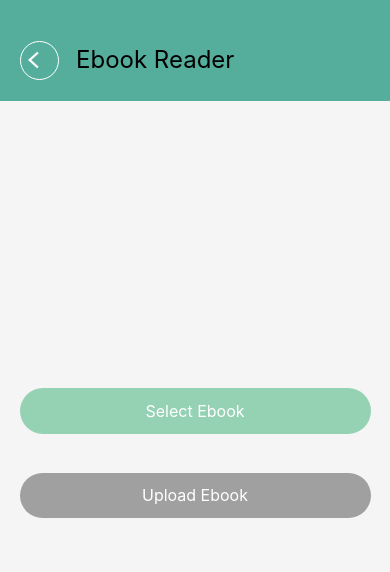
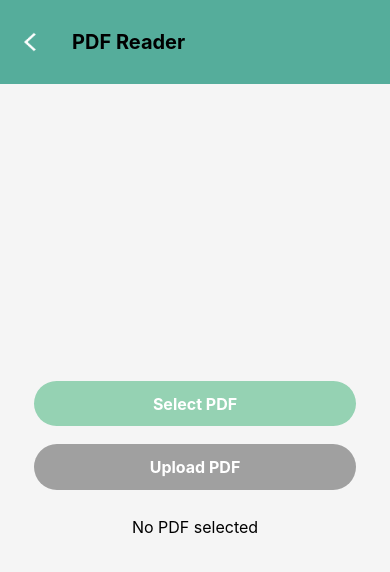
Before and after one commit to mnnlr/Chess_Vision_App_Client, a React Native app: screen /EbookReader in a window 390 px wide. Shown: the top 572 px of the page. Built offline with nearby package versions, Linux system fonts and the light colour scheme.

Commit message:
Pdf Upload

```diff
--- a/package.json
+++ b/package.json
@@ -20,6 +20,7 @@
     "expo-font": "^12.0.9",
     "expo-image-picker": "^15.0.7",
     "expo-intent-launcher": "^11.0.1",
+    "expo-sharing": "^12.0.1",
     "expo-splash-screen": "~0.27.5",
     "expo-status-bar": "~1.12.1",
     "install": "^0.13.0",
--- a/screens/EbookUploadScreen.js
+++ b/screens/EbookUploadScreen.js
@@ -1,93 +1,323 @@
+// import React, { useState } from 'react';
+// import { StyleSheet, Text, View, Alert, Platform, Pressable, Image, Dimensions } from 'react-native';
+// import * as DocumentPicker from 'expo-document-picker';
+// import { useNavigation } from '@react-navigation/native';
+// import { useSelector } from 'react-redux';
+// const { width, height } = Dimensions.get('window');
+
+// const EbookUploadScreen = () => {
+//     const [selectedEbook, setSelectedEbook] = useState(null)
+//     const navigation = useNavigation();
+//     const isDarkTheme = useSelector((state) => state.theme.isDarkTheme);
+
+//     const pickDocument = async () => {
+//         try {
+//             const result = await DocumentPicker.getDocumentAsync({
+//                 type: Platform.OS === 'ios'
+//                     ? ['com.adobe.pdf', 'org.idpf.epub']
+//                     : ['application/epub+zip', 'application/pdf'],
+//                 copyToCacheDirectory: true,
+//             });
+
+//             if (result.assets && result.assets.length > 0) {
+//                 const file = result.assets[0];
+//                 setSelectedEbook(file);
+//                 Alert.alert('Success', `Ebook selected: ${file.name}`);
+//             } else {
+//                 console.log('Document picking cancelled or failed');
+//                 Alert.alert('Info', 'No document was selected');
+//             }
+//         } catch (err) {
+//             console.error('Error picking document:', err);
+//             Alert.alert('Error', 'Failed to pick ebook. Please try again.');
+//         }
+//     };
+
+//     const uploadEbook = () => {
+//         if (selectedEbook) {
+//             console.log('Uploading ebook:', selectedEbook.name);
+//             Alert.alert('Upload', 'Ebook upload started (simulated)');
+//         } else {
+//             Alert.alert('Error', 'Please select an ebook first');
+//         }
+//     };
+
+
+// console.log(selectedEbook,"selected Eboook")
+
+//     return (
+//         <View style={[styles.container, { backgroundColor: isDarkTheme ? '#000' : '#F5F5F5' }]}>
+//             <View style={[styles.firstContainer, { backgroundColor: isDarkTheme ? '#333' : '#55AD9B' }]}>
+//                 <View style={styles.arrowContainer}>
+//                     <Pressable onPress={() => navigation.goBack()} style={styles.circle}>
+//                         <Image source={require('../assets/Arrowback.png')} style={styles.arrowIcon} />
+//                     </Pressable>
+//                     <Text style={[styles.settingsText, { color: isDarkTheme ? '#fff' : '#000' }]}>Ebook Reader</Text>
+//                 </View>
+//             </View>
+//             <View style={styles.secondContainer}>
+//                 <Pressable style={styles.button} onPress={pickDocument}>
+//                     <Text style={styles.buttonText}>Select Ebook</Text>
+//                 </Pressable>
+//                 {selectedEbook && (
+//                 <Text style={styles.fileInfo}>Selected: {selectedEbook.name}</Text>
+//             )}
+
+//                 <Pressable
+//                     style={[styles.button, !selectedEbook && styles.disabledButton]}
+//                     onPress={uploadEbook}
+//                     disabled={!selectedEbook}
+//                 >
+//                     <Text style={styles.buttonText}>Upload Ebook</Text>
+//                 </Pressable>
+
+//                 {selectedEbook ? (
+//                     <Pressable style={styles.button} >
+//                         <Text style={styles.buttonText}>Open Ebook</Text>
+//                     </Pressable>
+//                 ) : (
+//                     <Text style={styles.fileInfo}>No ebook selected</Text>
+//                 )}
+
+//             </View>
+//         </View>
+//     );
+// };
+
+// export default EbookUploadScreen;
+
+// const styles = StyleSheet.create({
+//     container: {
+//         flex: 1,
+//     },
+//     title: {
+//         fontSize: 24,
+//         fontWeight: 'bold',
+//         marginBottom: 20,
+//     },
+//     button: {
+//         width: '90%',
+//         paddingVertical: height * 0.015,
+//         borderRadius: 40,
+//         alignItems: 'center',
+//         marginBottom: '10%',
+//         backgroundColor: "#95D2B3"
+//     },
+//     disabledButton: {
+//         backgroundColor: '#A0A0A0',
+//     },
+//     buttonText: {
+//         color: 'white',
+//         fontSize: 16,
+//         textAlign: 'center',
+//     },
+//     fileInfo: {
+//         marginTop: 10,
+//         fontSize: 16,
+//     },
+//     firstContainer: {
+//         width: '100%',
+//         height: height * 0.12,
+//         justifyContent: 'center',
+//     },
+//     secondContainer: {
+//         flex: 1,
+//         justifyContent: 'center',
+//         alignItems: 'center'
+//     },
+//     arrowContainer: {
+//         flexDirection: 'row',
+//         alignItems: 'center',
+//         paddingHorizontal: '5%',
+//         marginTop: '5%',
+//     },
+//     circle: {
+//         width: width * 0.1,
+//         height: width * 0.1,
+//         borderRadius: (width * 0.1) / 2,
+//         marginRight: '5%',
+//         justifyContent: 'center',
+//         alignItems: 'center',
+//         borderWidth: 1,
+//         borderColor: '#fff'
+//     },
+//     arrowIcon: {
+//         width: '60%',
+//         height: '60%',
+//         resizeMode: 'contain',
+//     },
+//     settingsText: {
+//         fontSize: 24,
+//         fontWeight: '400',
+//         lineHeight: 32,
+//     },
+//     pdfContainer: {
+//         flex: 1,
+//         justifyContent: 'center',
+//         alignItems: 'center',
+//         backgroundColor: '#fff',
+//     },
+//     pdf: {
+//         flex: 1,
+//         width: width * 0.9,
+//         height: height * 0.7,
+//         marginTop: 10,
+//     },
+// });
+
+
 import React, { useState } from 'react';
-import { StyleSheet, Text, View, Alert, Platform, Pressable, Image, Dimensions } from 'react-native';
+import {
+  StyleSheet,
+  Text,
+  View,
+  Alert,
+  Pressable,
+  Image,
+  Dimensions,
+  SafeAreaView,
+} from 'react-native';
+import * as FileSystem from 'expo-file-system';
 import * as DocumentPicker from 'expo-document-picker';
 import { useNavigation } from '@react-navigation/native';
 import { useSelector } from 'react-redux';
+import * as Sharing from 'expo-sharing';
 const { width, height } = Dimensions.get('window');
 
 const EbookUploadScreen = () => {
-    const [selectedEbook, setSelectedEbook] = useState(null);
+  const [selectedPdf, setSelectedPdf] = useState(null);
   const navigation = useNavigation();
   const isDarkTheme = useSelector((state) => state.theme.isDarkTheme);
 
   const pickDocument = async () => {
     try {
       const result = await DocumentPicker.getDocumentAsync({
-                type: Platform.OS === 'ios'
-                    ? ['com.adobe.pdf', 'org.idpf.epub']
-                    : ['application/epub+zip', 'application/pdf'],
+        type: 'application/pdf',
         copyToCacheDirectory: true,
       });
 
       if (result.assets && result.assets.length > 0) {
         const file = result.assets[0];
-                setSelectedEbook(file);
-                Alert.alert('Success', `Ebook selected: ${file.name}`);
+        setSelectedPdf(file);
+        Alert.alert('Success', `PDF selected: ${file.name}`);
       } else {
         console.log('Document picking cancelled or failed');
         Alert.alert('Info', 'No document was selected');
       }
     } catch (err) {
       console.error('Error picking document:', err);
-            Alert.alert('Error', 'Failed to pick ebook. Please try again.');
+      Alert.alert('Error', 'Failed to pick PDF. Please try again.');
     }
   };
 
-    const uploadEbook = () => {
-        if (selectedEbook) {
-            console.log('Uploading ebook:', selectedEbook.name);
-            Alert.alert('Upload', 'Ebook upload started (simulated)');
+  const uploadPdf = () => {
+    if (selectedPdf) {
+      console.log('Uploading PDF:', selectedPdf.name);
+      Alert.alert('Upload', 'PDF upload started (simulated)');
+      // Here you would typically implement the actual upload logic
     } else {
-            Alert.alert('Error', 'Please select an ebook first');
+      Alert.alert('Error', 'Please select a PDF first');
+    }
+  };
+
+  const openPdf = async () => {
+    if (selectedPdf) {
+      try {
+        // Copy the file to the document directory
+        const newPath = `${FileSystem.documentDirectory}${selectedPdf.name}`;
+        console.log('newPath', newPath);
+        await FileSystem.copyAsync({
+          from: selectedPdf.uri,
+          to: newPath,
+        });
+
+        // Check if the file can be shared
+        const isAvailable = await Sharing.isAvailableAsync();
+        if (isAvailable) {
+          // Share the PDF
+          await Sharing.shareAsync(newPath);
+        } else {
+          Alert.alert('Error', 'Sharing is not available on this device');
+        }
+      } catch (error) {
+        console.error('Error opening PDF:', error);
+        Alert.alert('Error', 'Failed to open PDF. Please try again.');
+      }
+    } else {
+      Alert.alert('Error', 'Please select a PDF first');
     }
   };
 
   return (
-        <View style={[styles.container, { backgroundColor: isDarkTheme ? '#000' : '#F5F5F5' }]}>
-            <View style={[styles.firstContainer, { backgroundColor: isDarkTheme ? '#333' : '#55AD9B' }]}>
-                <View style={styles.arrowContainer}>
-                    <Pressable onPress={() => navigation.goBack()} style={styles.circle}>
-                        <Image source={require('../assets/Arrowback.png')} style={styles.arrowIcon} />
+    <SafeAreaView style={[styles.container, { backgroundColor: isDarkTheme ? '#000' : '#F5F5F5' }]}>
+      <View style={[styles.header, { backgroundColor: isDarkTheme ? '#333' : '#55AD9B' }]}>
+        <Pressable onPress={() => navigation.goBack()} style={styles.backButton}>
+          <Image source={require('../assets/Arrowback.png')} style={styles.backIcon} />
         </Pressable>
-                    <Text style={[styles.settingsText, { color: isDarkTheme ? '#fff' : '#000' }]}>Ebook Reader</Text>
+        <Text style={[styles.headerText, { color: isDarkTheme ? '#fff' : '#000' }]}>PDF Reader</Text>
       </View>
-            </View>
-            <View style={styles.secondContainer}>
+      <View style={styles.content}>
         <Pressable style={styles.button} onPress={pickDocument}>
-                <Text style={styles.buttonText}>Select Ebook</Text>
+          <Text style={styles.buttonText}>Select PDF</Text>
         </Pressable>
-            {selectedEbook && (
-                <Text style={styles.fileInfo}>Selected: {selectedEbook.name}</Text>
+        {selectedPdf && (
+          <Text style={styles.fileInfo}>Selected: {selectedPdf.name}</Text>
         )}
         <Pressable
-                style={[styles.button, !selectedEbook && styles.disabledButton]}
-                onPress={uploadEbook}
-                disabled={!selectedEbook}
+          style={[styles.button, !selectedPdf && styles.disabledButton]}
+          onPress={uploadPdf}
+          disabled={!selectedPdf}
         >
-                <Text style={styles.buttonText}>Upload Ebook</Text>
+          <Text style={styles.buttonText}>Upload PDF</Text>
         </Pressable>
+        {selectedPdf && (
+          <Pressable style={styles.button} onPress={openPdf}>
+            <Text style={styles.buttonText}>Open PDF</Text>
+          </Pressable>
+        )}
+        {!selectedPdf && (
+          <Text style={styles.fileInfo}>No PDF selected</Text>
+        )}
       </View>
-        </View>
+    </SafeAreaView>
   );
 };
-
-export default EbookUploadScreen;
 
 const styles = StyleSheet.create({
   container: {
     flex: 1,
   },
-    title: {
-        fontSize: 24,
+  header: {
+    flexDirection: 'row',
+    alignItems: 'center',
+    padding: 16,
+    height: height * 0.1,
+  },
+  backButton: {
+    padding: 8,
+  },
+  backIcon: {
+    width: 24,
+    height: 24,
+    resizeMode: 'contain',
+  },
+  headerText: {
+    fontSize: 20,
     fontWeight: 'bold',
-        marginBottom: 20,
+    marginLeft: 16,
+  },
+  content: {
+    flex: 1,
+    justifyContent: 'center',
+    alignItems: 'center',
+    padding: 16,
   },
   button: {
     width: '90%',
     paddingVertical: height * 0.015,
     borderRadius: 40,
     alignItems: 'center',
-        marginBottom: '10%',
+    marginBottom: '5%',
     backgroundColor: "#95D2B3"
   },
   disabledButton: {
@@ -96,46 +326,13 @@ const styles = StyleSheet.create({
   buttonText: {
     color: 'white',
     fontSize: 16,
+    fontWeight: 'bold',
+  },
+  fileInfo: {
+    marginVertical: 10,
+    fontSize: 16,
     textAlign: 'center',
   },
-    fileInfo: {
-        marginTop: 10,
-        fontSize: 16,
-    },
-    firstContainer: {
-        width: '100%',
-        height: height * 0.12,
-        justifyContent: 'center',
-    },
-    secondContainer: {
-        flex: 1,
-        justifyContent:'center',
-        alignItems:'center'
-    },
-    arrowContainer: {
-        flexDirection: 'row',
-        alignItems: 'center',
-        paddingHorizontal: '5%',
-        marginTop: '5%',
-    },
-    circle: {
-        width: width * 0.1,
-        height: width * 0.1,
-        borderRadius: (width * 0.1) / 2,
-        marginRight: '5%',
-        justifyContent: 'center',
-        alignItems: 'center',
-        borderWidth: 1,
-        borderColor: '#fff'
-    },
-    arrowIcon: {
-        width: '60%',
-        height: '60%',
-        resizeMode: 'contain',
-    },
-    settingsText: {
-        fontSize: 24,
-        fontWeight: '400',
-        lineHeight: 32,
-    },
 });
+
+export default EbookUploadScreen;
```
Also changed, not shown: screens/ImagePickerScreen.js (+29 -6 lines), 1 other file (tests, documents, lock files or other folders). Lines whose indentation alone changed are shown as unchanged.
